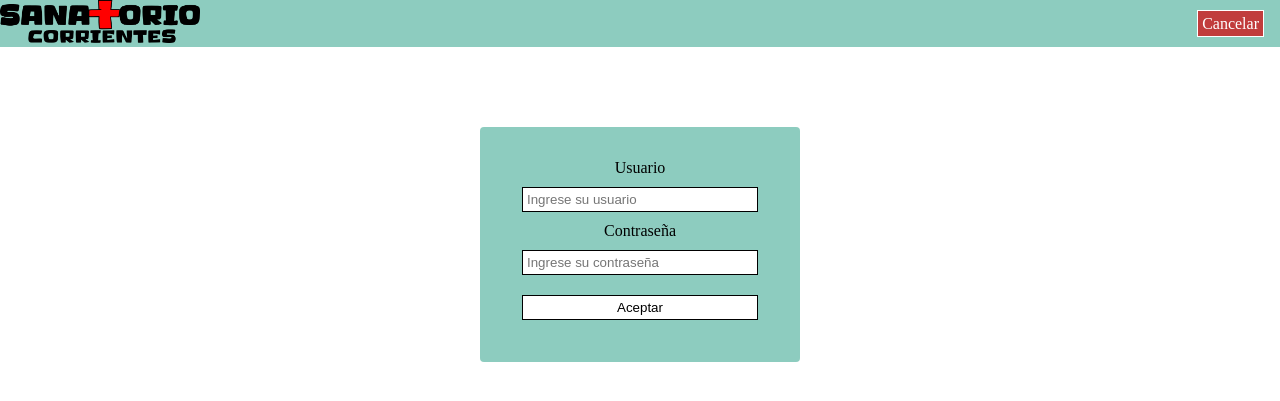
After one commit to HAPiccolo/projecto-laboratorio, a PHP site: page /login.html in a window 1280 px wide. The commit adds this page. Shown: the top 401 px of the page. Run offline with PHP 8.4, Linux system fonts and the light colour scheme.

Commit message:
agregado pantalla login y back.

```diff
--- a/css/main.css
+++ b/css/main.css
@@ -32,10 +32,10 @@
 
 .botones a {
     text-decoration: none;
-    background-color: #CCFFFF;
-    padding: 5px;
-    border: solid 1px #ffffff;
-    border-radius: 6px;
+    background-color: #fff;
+    padding: 4px;
+    border: solid 1px;
+
 }
 
 .botones a:hover {
@@ -152,3 +152,36 @@
     width: 500px;
     height: 270px;
 }
+
+
+
+.login {
+    background-color: #8DCCBF;
+    display: flex;
+    flex-direction: column;
+    text-align: center;
+    width: 20%;
+    margin: auto;
+    margin-top: 5rem;
+    padding: 2rem;
+    border-radius: 4px;
+}
+.login input, button{
+    margin: 10px;
+    border: 1px solid;
+}
+.login button, input{
+    padding: 4px;
+
+    background-color: #fff;
+}
+.login button:hover{
+    background-color: #40bea5;
+}
+.botones .login_cancel {
+    background-color: rgb(193, 60, 60);
+    color: #fff;
+}
+.botones .login_cancel:hover {
+    background-color: rgb(241, 106, 106);
+}
--- a/index.html
+++ b/index.html
@@ -14,7 +14,7 @@
         <nav>
             <div class="nav">
                 <div class="logo">
-                    <img src="./img/logo.png" alt="" srcset="">
+                    <a href="index.html"><img src="./img/logo.png" alt="logo"></a>
                 </div>
                 <div class="menu">
                     <ul class="botones">
@@ -30,7 +30,7 @@
                     </li>
                         <li><a href="#">Profesionales</a></li>
                         <li><a href="#">Nosotros</a></li>
-                        <li><a href="#">Ingresar</a></li>
+                        <li><a href="login.html">Ingresar</a></li>
                     </ul>
                 </div>
             </div>
--- /dev/null
+++ b/login.html
@@ -0,0 +1,49 @@
+<!DOCTYPE html>
+<html lang="en">
+<!--- test --->
+<head>
+    <meta charset="UTF-8">
+    <meta name="viewport" content="width=device-width, initial-scale=1.0">
+    <!-- importacion css -->
+    <link rel="stylesheet" href="./css/main.css">
+    <title>SanatorioCorrientes</title>
+</head>
+
+<body>
+    <header>
+        <nav>
+            <div class="nav">
+                <div class="logo">
+                    <a href="index.html"><img src="./img/logo.png" alt="logo"></a>
+                </div>
+                <div class="menu">
+                    <ul class="botones">
+                        <li><a class="login_cancel" href="./index.html">Cancelar</a></li>
+                    </ul>
+                </div>
+            </div>
+        </nav>
+    </header>
+
+    <main>
+
+
+        <form class="login" action="" method="post">
+            <p>Usuario</p>
+            <input type="text" name="" id="username" placeholder="Ingrese su usuario">
+            <p>Contraseña</p>
+            <input type="password" name="" id="password" placeholder="Ingrese su contraseña">
+            <button type="submit">Aceptar</button>
+        </form>
+
+    </main>
+
+    <footer>
+
+    </footer>
+
+
+
+
+</body>
+</html>
```
Also changed, not shown: php/conexion.php (added, +10 -0 lines), php/login.php (added, +19 -0 lines).
